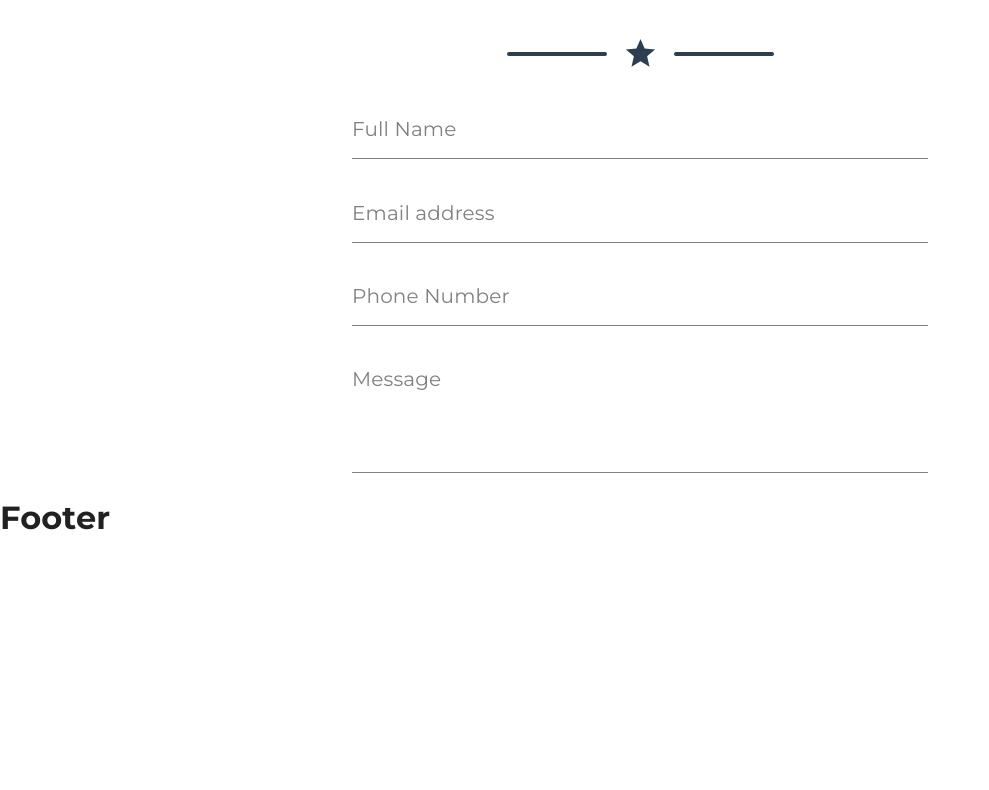
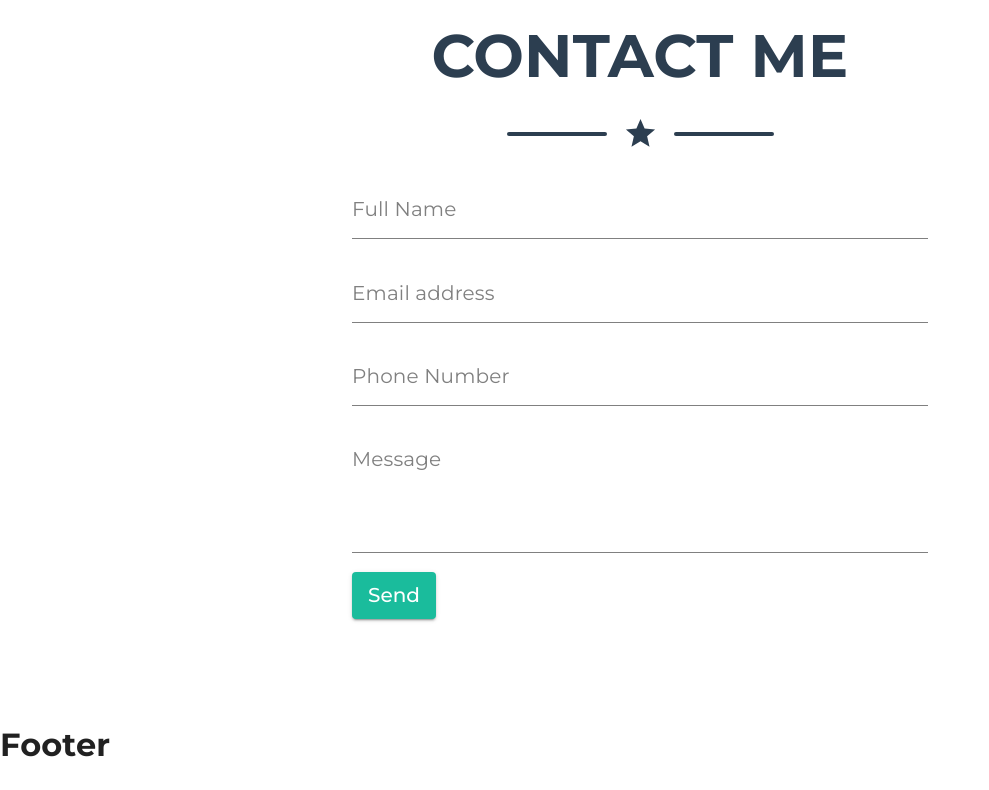
Before and after one commit to halahabaybeh/firstTaskReact, a React (Vite) app: page / in a window 1280 px wide. Shown: the part 2208-2998 px from the top of the page, without its empty margins (0-989 px from the left). Before the commit the page ends 2772 px from the top, so only its background shows below. Built offline with nearby package versions, Linux system fonts and the light colour scheme.

Commit message:
add btn send to contactme section component

```diff
--- a/src/component/contactMe/ContactMe.jsx
+++ b/src/component/contactMe/ContactMe.jsx
@@ -2,7 +2,7 @@ import { Box, Container, Grid, Typography, Button, TextField } from "@mui/materi
 import StarIcon from '@mui/icons-material/Star';
 
 function ContactMe() {
-  return <Box sx={{ display: 'flex', justifyContent: 'center', alignItems: 'center' }}>
+  return <Box sx={{ display: 'flex', justifyContent: 'center', alignItems: 'center' , py:10}}>
     <Container sx={{ display: 'flex', flexDirection: 'column', gap: '1.5rem', justifyContent: 'center', alignItems: 'center' }}>
       <Typography variant='h2' sx={{ color: '#2c3e50', textTransform: 'uppercase', fontWeight: 'bold' }}>Contact Me</Typography>
       <Box sx={{ display: 'flex', justifyContent: 'center', alignItems: 'center', gap: '1rem' }}>
@@ -103,6 +103,9 @@ function ContactMe() {
             },
           }}
         />
+        <Box sx={{ display: 'flex', justifyContent: 'start', alignItems: 'start' }}>
+          <Button variant="contained" sx={{ backgroundColor: '#1abc9c', color: 'white', textTransform: 'capitalize', fontSize: 20, '&:hover': { backgroundColor: '#16a085' } }}>Send</Button>
+        </Box>
 
       </Box>
     </Container>
```
